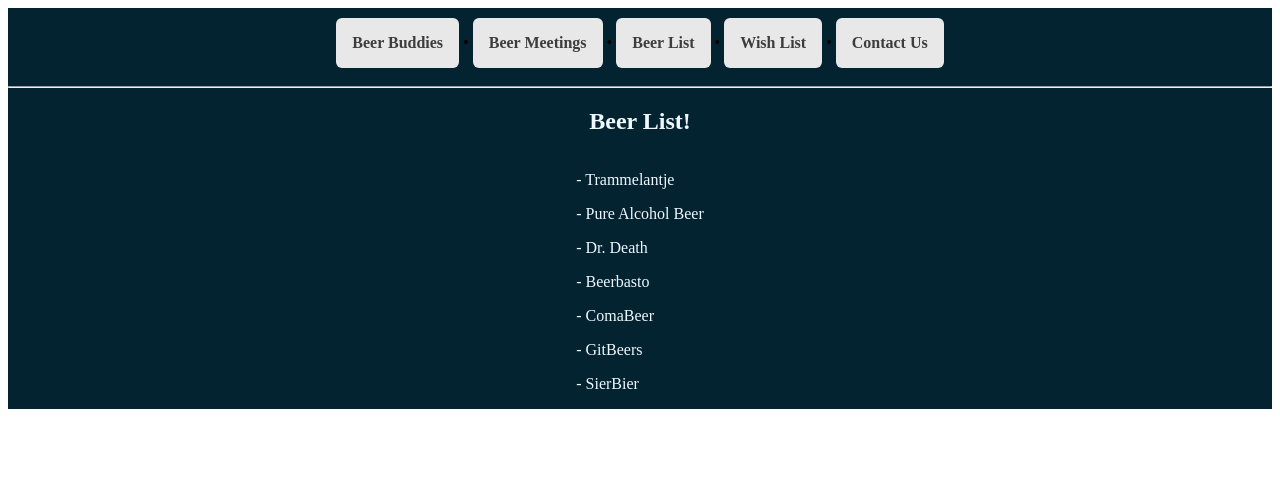
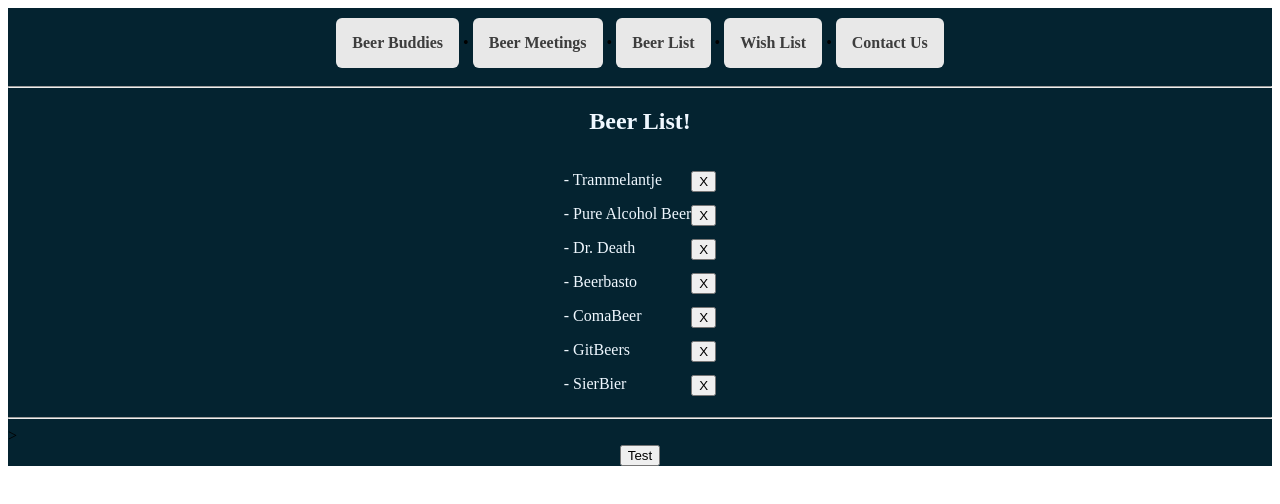
Before and after one commit to GambrinusNL/my_project_nsa, an Angular app: page /beerlist in a window 1280 px wide. Shown: the top 504 px of the page. Built offline with nearby package versions, Linux system fonts and the light colour scheme.

Commit message:
Added footer component and a (non-functional) beer remove button

```diff
--- a/src/app/app.component.html
+++ b/src/app/app.component.html
@@ -1,3 +1,4 @@
 <html>
   <app-header></app-header>
+  <app-footer></app-footer>
 </html>
--- a/src/app/app.module.ts
+++ b/src/app/app.module.ts
@@ -6,13 +6,15 @@ import { AppComponent } from './app.component';
 import { HeaderComponent } from './header/header.component';
 import { BeerlistComponent } from './beerlist/beerlist.component';
 import { WishlistComponent } from './wishlist/wishlist.component';
+import { FooterComponent } from './footer/footer.component';
 
 @NgModule({
   declarations: [
     AppComponent,
     HeaderComponent,
     BeerlistComponent,
-    WishlistComponent
+    WishlistComponent,
+    FooterComponent
   ],
   imports: [
     BrowserModule,
--- a/src/app/beerlist/beerlist.component.css
+++ b/src/app/beerlist/beerlist.component.css
@@ -1,3 +1,7 @@
 h2, p {
     color: aliceblue;
 }
+
+button {
+    float: right;
+}
--- a/src/app/beerlist/beerlist.component.html
+++ b/src/app/beerlist/beerlist.component.html
@@ -2,6 +2,8 @@
 
 <div style="text-align: center;">
     <div class="inline_l">
-        <p *ngFor="let beer of beers">- {{beer.name}}</p>
+        <p *ngFor="let beer of beers">- {{beer.name}}
+            <button (click)=clog()>X</button>
+        </p>
     <div>
 </div>
--- a/src/app/beerlist/beerlist.component.ts
+++ b/src/app/beerlist/beerlist.component.ts
@@ -8,4 +8,8 @@ import { BEERS } from '../mock-beers'
 })
 export class BeerlistComponent {
   beers = BEERS
+
+  clog(): void {
+    alert("hello")
+  }
 }
--- /dev/null
+++ b/src/app/footer/footer.component.html
@@ -0,0 +1,4 @@
+<hr>>
+<div style="text-align: center;">
+    <button>Test</button>
+</div>
--- a/src/app/mock-beers.ts
+++ b/src/app/mock-beers.ts
@@ -8,5 +8,4 @@ export const BEERS: Beer[] = [
   { id: 4, name: 'ComaBeer' },
   { id: 5, name: 'GitBeers' },
   { id: 6, name: 'SierBier' }
-
 ];
```
Also changed, not shown: src/app/footer/footer.component.ts (added, +10 -0 lines), src/app/footer/footer.component.css (added), 1 other file (tests, documents, lock files or other folders).
